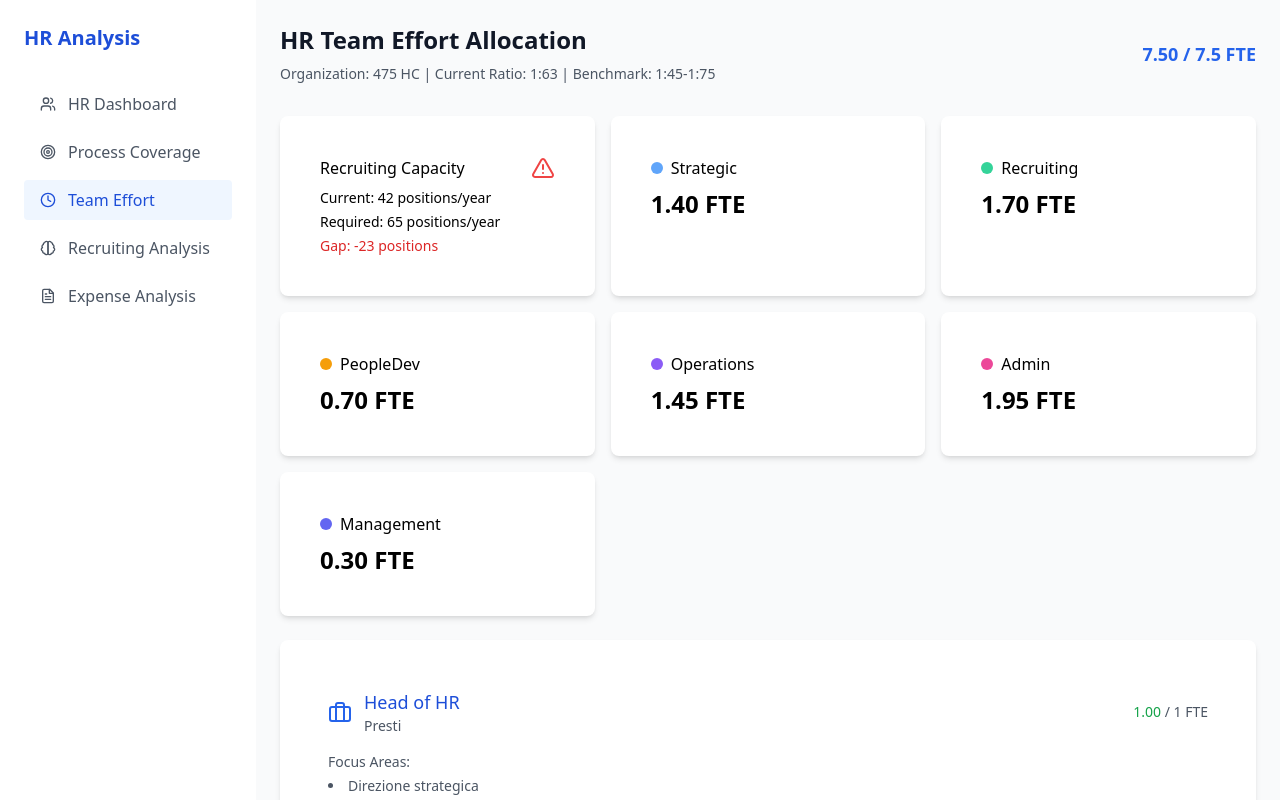
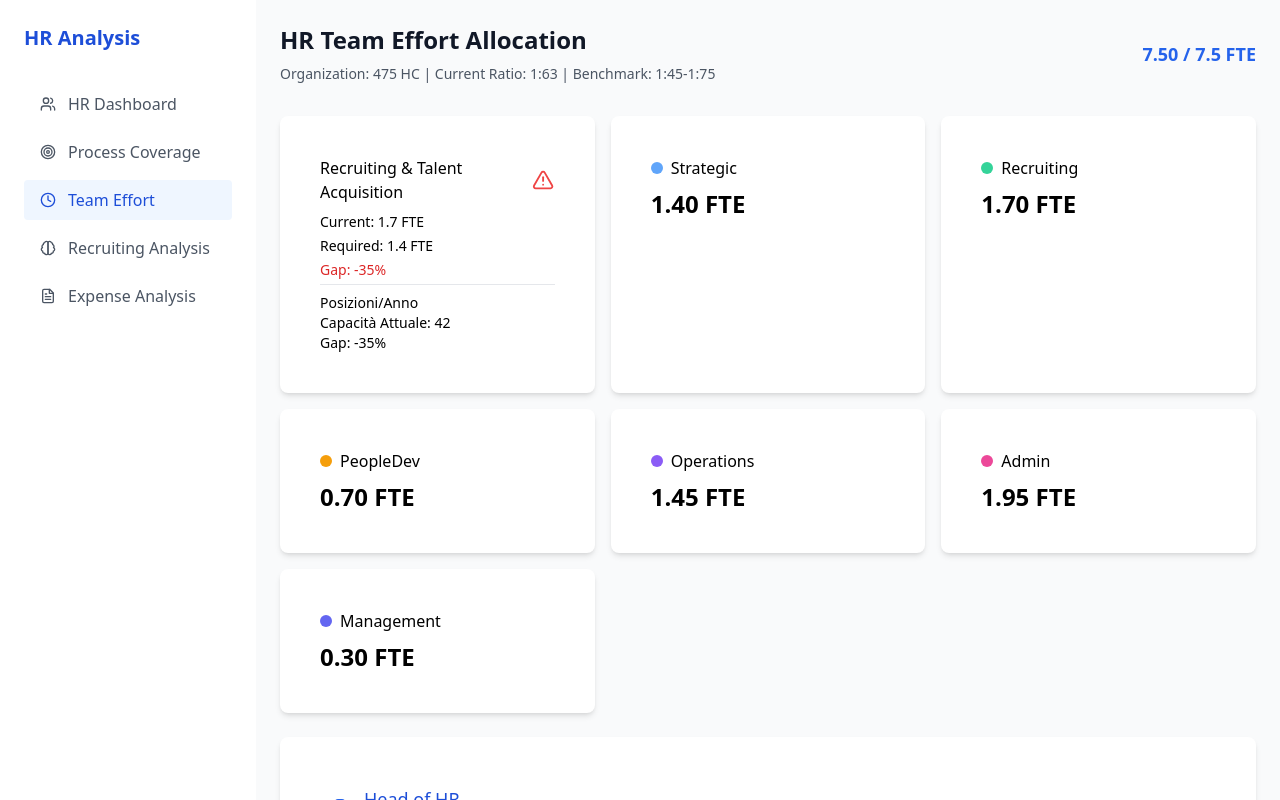
Before and after one commit to giovannipresti/DashboardHR-mai, a React (Create React App) app: page / in a window 1280 px wide. Both pictures are taken after a click on the button "Team Effort". Built offline with nearby package versions, Linux system fonts and the light colour scheme.

Commit message:
Refactor recruiting metrics calculations and update launch configuration to kill existing processes on port 3000

```diff
--- a/package.json
+++ b/package.json
@@ -24,6 +24,7 @@
     "@types/react-dom": "18.2.0"
   },
   "scripts": {
+    "prestart": "node scripts/kill-port.js",
     "start": "craco start",
     "build": "craco build",
     "test": "craco test",
--- a/src/HRTeamEffort.jsx
+++ b/src/HRTeamEffort.jsx
@@ -72,20 +72,37 @@ const HRTeamEffort = () => {
     return totals;
   };
 
-  const calculateRecruitingCapacity = () => {
-    let totalCapacity = 0;
+  const calculateRecruitingMetrics = () => {
+    // Calculate current recruiting FTE
+    const recruitingFTE = teamMembers.reduce((total, member) => {
+      const memberRecruitingFTE = member.activities
+        .filter(activity => activity.category === "Recruiting")
+        .reduce((sum, activity) => sum + activity.fte, 0);
+      return total + memberRecruitingFTE;
+    }, 0);
+
+    // Calculate current recruiting capacity
+    let currentCapacity = 0;
     teamMembers.forEach((member) => {
       if (member.recruitingCapacity) {
-        totalCapacity +=
-          member.recruitingCapacity.positions ||
-          member.recruitingCapacity.seniorPositions;
+        currentCapacity += member.recruitingCapacity.positions || member.recruitingCapacity.seniorPositions || 0;
       }
     });
-    return totalCapacity;
+
+    // Calculate gap percentage
+    const requiredCapacity = organizationData.recruitingNeeds.total;
+    const gap = ((currentCapacity - requiredCapacity) / requiredCapacity * 100).toFixed(0);
+
+    return {
+      currentFTE: recruitingFTE.toFixed(1),
+      currentCapacity,
+      requiredCapacity,
+      gap: `${gap}%`
+    };
   };
 
   const categoryTotals = calculateCategoryTotals();
-  const currentRecruitingCapacity = calculateRecruitingCapacity();
+  const recruitingMetrics = calculateRecruitingMetrics();
 
   return (
     <div className="w-full space-y-6 p-6 bg-gray-50">
@@ -110,28 +127,24 @@ const HRTeamEffort = () => {
         <Card className="bg-blue-50">
           <div className="p-4">
             <div className="flex items-center justify-between mb-2">
-              <h3 className="font-medium">Recruiting Capacity</h3>
+              <h3 className="font-medium">Recruiting & Talent Acquisition</h3>
               <AlertTriangle
                 className={
-                  currentRecruitingCapacity <
-                  organizationData.recruitingNeeds.total
+                  recruitingMetrics.currentCapacity < recruitingMetrics.requiredCapacity
                     ? "text-red-500"
                     : "text-green-500"
                 }
               />
             </div>
             <div className="space-y-1 text-sm">
-              <p>Current: {currentRecruitingCapacity} positions/year</p>
-              <p>
-                Required: {organizationData.recruitingNeeds.total}{" "}
-                positions/year
-              </p>
-              <p className="text-red-600">
-                Gap:{" "}
-                {currentRecruitingCapacity -
-                  organizationData.recruitingNeeds.total}{" "}
-                positions
-              </p>
+              <p>Current: {recruitingMetrics.currentFTE} FTE</p>
+              <p>Required: {(recruitingMetrics.requiredCapacity / 45).toFixed(1)} FTE</p>
+              <p className="text-red-600">Gap: {recruitingMetrics.gap}</p>
+              <div className="mt-2 pt-2 border-t border-gray-200">
+                <p>Posizioni/Anno</p>
+                <p>Capacità Attuale: {recruitingMetrics.currentCapacity}</p>
+                <p>Gap: {recruitingMetrics.gap}</p>
+              </div>
             </div>
           </div>
         </Card>
--- a/src/utils/calculations.js
+++ b/src/utils/calculations.js
@@ -10,12 +10,16 @@ export const calculateStaffingMetrics = (staffingData) => {
 
     const requiredRecruitingFTE = ((totalPositions * 40 * 0.4 + totalPositions * 26 * 0.6) / 1720).toFixed(2);
 
+    const gapPercentage = Math.round(
+      ((staffingData.currentRecruitingCapacity - totalPositions) / totalPositions) * 100
+    );
+
     return {
       totalEmployees,
       turnoverPositions,
       totalPositions,
       requiredRecruitingFTE: Number(requiredRecruitingFTE),
-      gapPercentage: Math.round(((38 - totalPositions) / totalPositions) * 100)
+      gapPercentage
     };
   };
 
```
Also changed, not shown: scripts/kill-port.js (added, +12 -0 lines).
